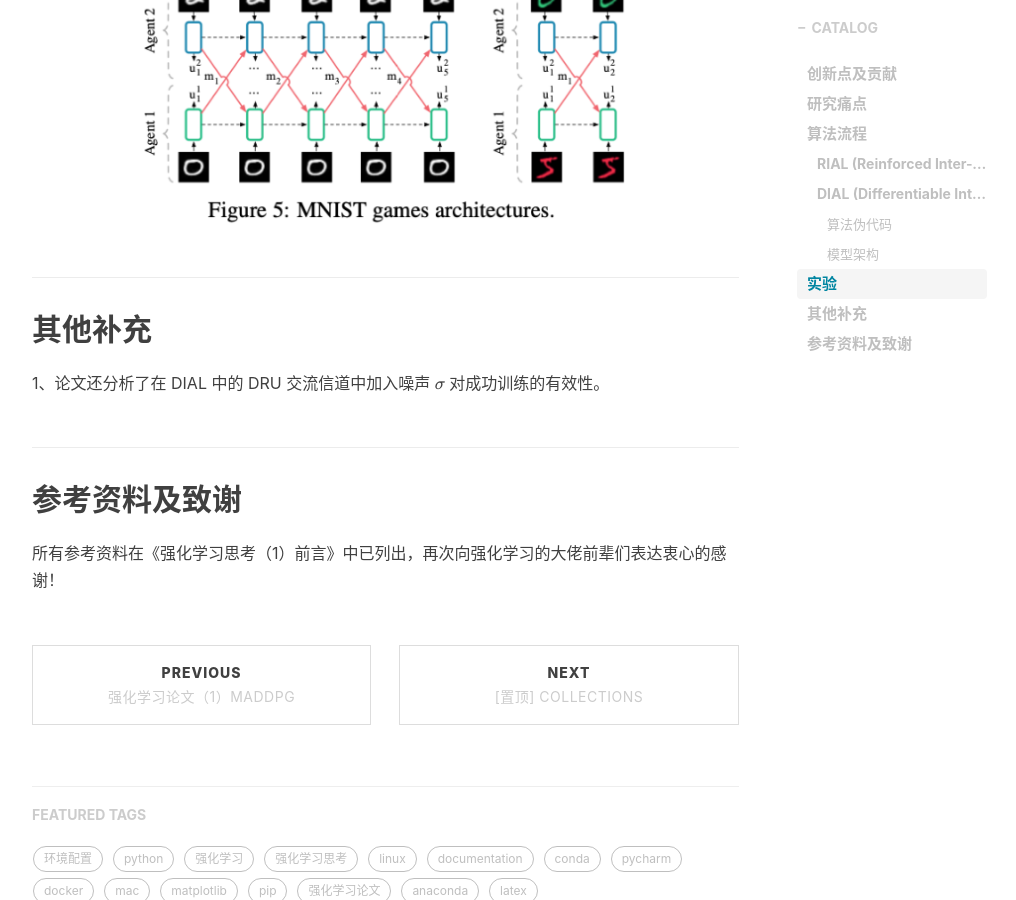
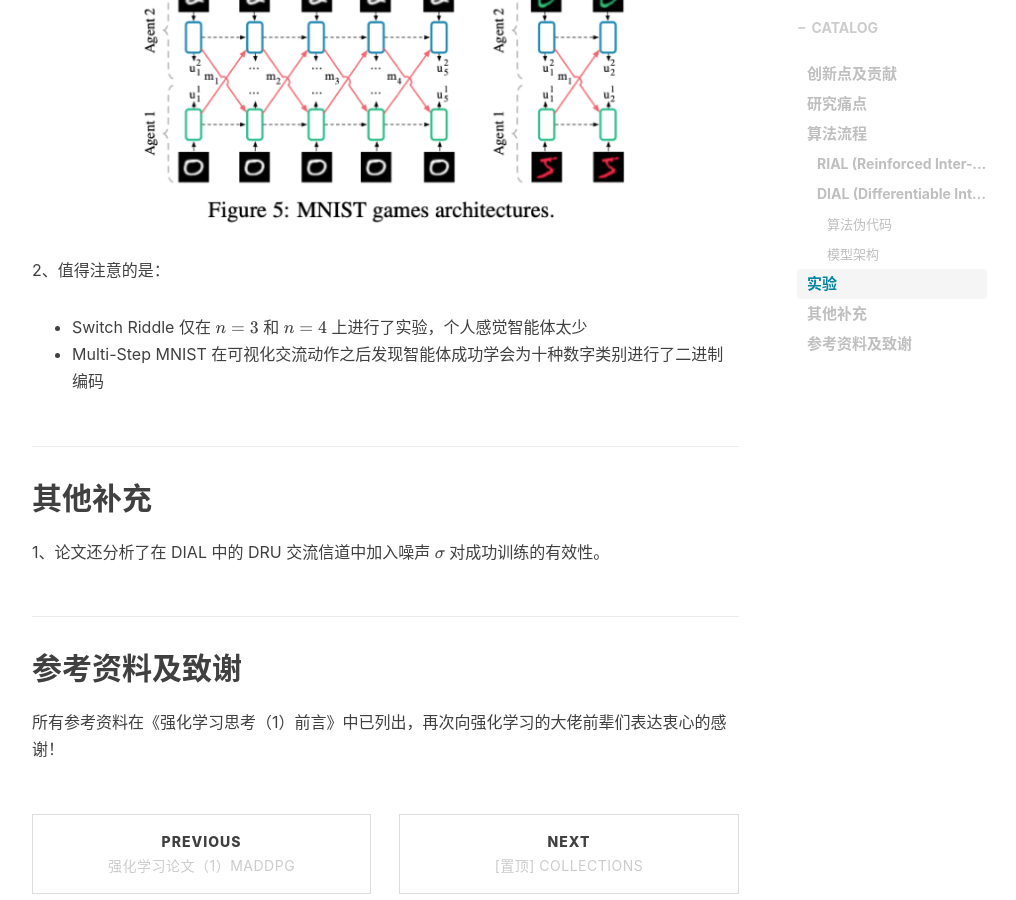
Before and after one commit to liushunyu/blog, a Jekyll site: the page built from _posts/2020-06-04-强化学习论文（2）RIAL&DIAL.md, in a window 1280 px wide and 900 px high, scrolled down 5036 px. Shown: the whole window, without its empty margins (233-1249 px from the left). Built offline with Jekyll 4.4.1, drawn with Linux system fonts in a browser that asks for light colours; nearby versions of some CDN libraries; formulas are drawn with MathJax 3; comment, search, counter and statistics services are not loaded; some of the changed text lies outside the part shown.

Commit message:
Update 2020-06-04-强化学习论文（2）RIAL&DIAL.md

```diff
--- a/_posts/2020-06-04-强化学习论文（2）RIAL&DIAL.md
+++ b/_posts/2020-06-04-强化学习论文（2）RIAL&DIAL.md
@@ -80,7 +80,7 @@ RIAL; DIAL; value-based; on-policy; model-free; discrete action space; continuou
 
 
 
-3、集中训练分散执行的框架同样通过参数共享来实现，此外在训练时 $DRU(m^a_t) = Logistic({\mathcal{N}}(m^a_t,\sigma))$，执行时 $DRU(m^a_t) = {\mathbb{1}}\{m^a_t > 0\}$，注意这里的动作是二进制编码，而 RIAL 的动作是 one-hot 编码。
+3、集中训练分散执行的框架同样通过参数共享来实现，此外在训练时 $DRU(m^a_t) = Logistic({\mathcal{N}}(m^a_t,\sigma))$，执行时 $DRU(m^a_t) = {\mathbb{1}}_{m^a_t > 0}$，注意这里的动作是二进制编码，而 RIAL 的动作是 one-hot 编码。
 
 
 
@@ -118,6 +118,13 @@ DIAL 模型架构如下
 
 
 
+2、值得注意的是：
+
+- Switch Riddle 仅在 $n=3$ 和 $n=4$ 上进行了实验，个人感觉智能体太少
+- Multi-Step MNIST 在可视化交流动作之后发现智能体成功学会为十种数字类别进行了二进制编码
+
+
+
 ## 其他补充
 
 1、论文还分析了在 DIAL 中的 DRU 交流信道中加入噪声 $\sigma$ 对成功训练的有效性。
```
